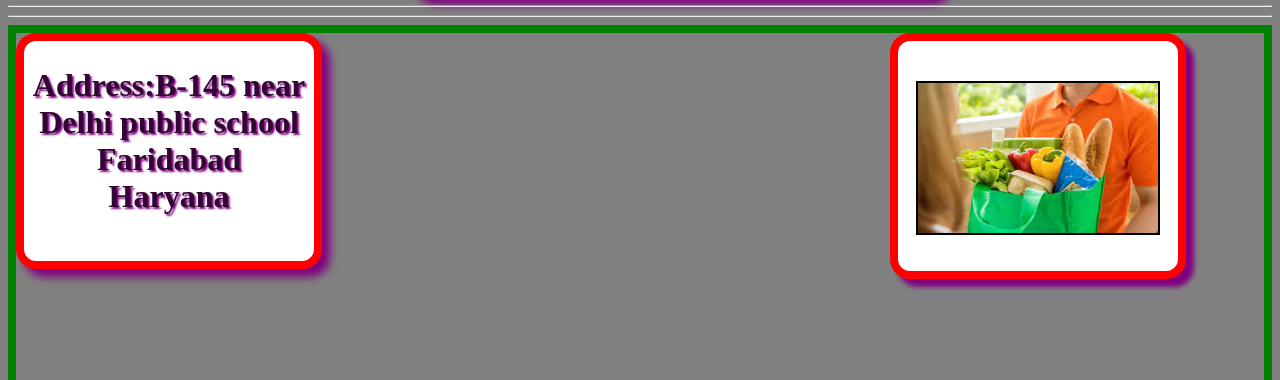
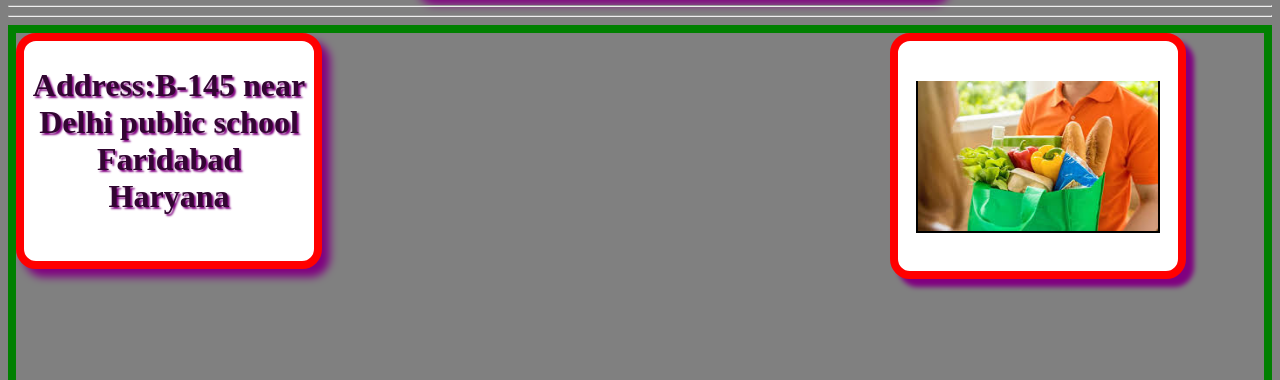
Before and after one commit to aanyadhull/assessment3-css, a plain HTML site: page index.html in a window 1280 px wide. Shown: the part 197-577 px from the top of the page. Drawn offline with Linux system fonts and the light colour scheme.

Commit message:
Update style.css

```diff
--- a/style.css
+++ b/style.css
@@ -59,7 +59,9 @@ position: relative;
 
 }
 img{
-        border: 2px solid black;
+       border-left:2px solid black;
+     border-bottom:2px solid black;
+     border-right:2px solid black;
         margin-top: 40px;
         width: 240px;
         height:150px;
```
